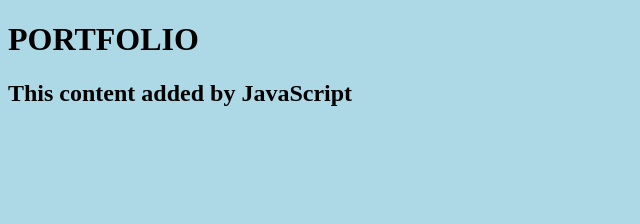
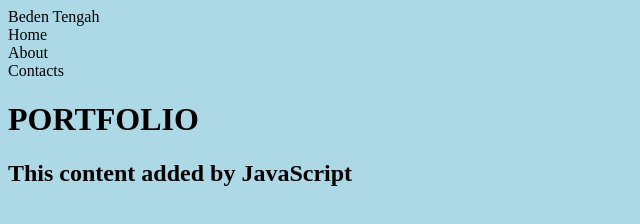
Before and after one commit to Beden123/Beden-Tengah-Portfolio, a plain HTML site: page index.html in a window 1280 px wide. Shown: the whole page, without its empty margins (0-640 px from the left). Drawn offline with Linux system fonts and the light colour scheme.

Commit message:
created the navbar section on html

```diff
--- a/index.html
+++ b/index.html
@@ -7,6 +7,14 @@
     <title>My Website</title>
   </head>
   <body></body>
+  <!-- This is the navbar section-->
+  <div class="navbar">
+    <div>Beden Tengah</div>
+    <div>Home</div>
+    <div>About</div>
+    <div>Contacts</div>
+  </div>
+
   <h1>PORTFOLIO</h1>
   <script src="script.js"></script>
 </html>
```
